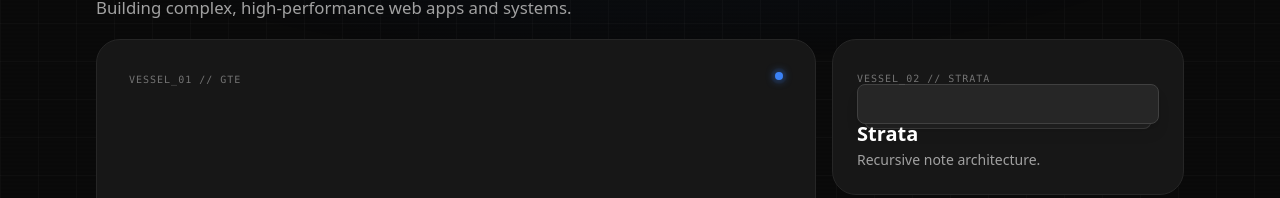
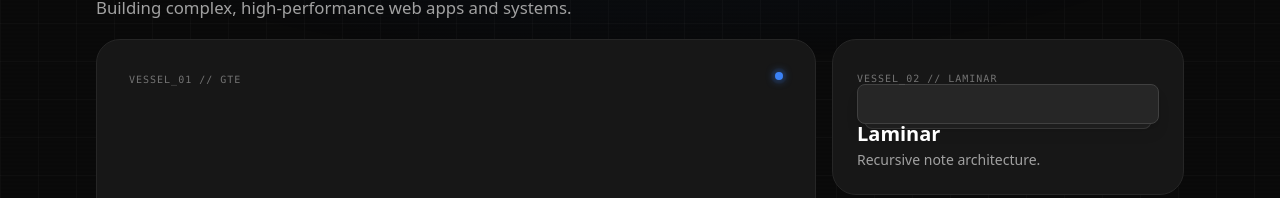
Before and after one commit to amaaxx/horcrux, a Next.js app in the folder frontend/: page / in a window 1280 px wide. Shown: the part 167-365 px from the top of the page. Built offline with nearby package versions, Linux system fonts and the light colour scheme.

Commit message:
refactor: update deployment links

```diff
--- a/frontend/app/page.tsx
+++ b/frontend/app/page.tsx
@@ -164,13 +164,13 @@ export default function Home() {
           </Link>
 
           {/* VESSEL 02 */}
-          <Link href="/vessel/strata" className="block h-full">
+          <Link href="/vessel/Laminar" className="block h-full">
             <SpotlightCard
               variants={item}
               className="relative overflow-hidden bg-surface border border-border rounded-2xl md:rounded-3xl p-3 md:p-6 h-full flex flex-col transition-all duration-300 hover:border-neutral-600 hover:shadow-[0_0_45px_-8px_rgba(59,130,246,0.22)] active:scale-[0.99] group"
             >
               <div className="relative z-20 flex-none shrink-0">
-                <span className="font-mono text-[8px] md:text-[10px] text-neutral-500 tracking-widest uppercase">Vessel_02 // Strata</span>
+                <span className="font-mono text-[8px] md:text-[10px] text-neutral-500 tracking-widest uppercase">Vessel_02 // Laminar</span>
               </div>
 
               <div className="relative w-full flex items-center justify-center flex-1 min-h-0 my-2 md:my-4">
@@ -180,7 +180,7 @@ export default function Home() {
               </div>
 
               <div className="relative z-20 flex-none shrink-0">
-                <h2 className="text-sm md:text-xl font-bold mb-0.5 group-hover:text-accent transition-colors duration-300">Strata</h2>
+                <h2 className="text-sm md:text-xl font-bold mb-0.5 group-hover:text-accent transition-colors duration-300">Laminar</h2>
                 <p className="text-neutral-400 text-[10px] md:text-sm">Recursive note architecture.</p>
               </div>
             </SpotlightCard>
--- a/frontend/app/vessel/[slug]/page.tsx
+++ b/frontend/app/vessel/[slug]/page.tsx
@@ -26,13 +26,13 @@ const vesselData: Record<string, VesselProject> = {
     solution: "By implementing a strict Retrieval-Augmented Generation (RAG) pipeline, we anchor the LLM's generative capabilities to a deterministic vector database, ensuring zero-hallucination outputs based solely on verified internal documents.",
     stack: ["Python", "Vector DB", "FastAPI", "Next.js"],
     links: {
-      live: "https://your-deployment-url.com",
+      live: "halkill.vercel.app",
       github: "https://github.com/amaaxx/halkill"
     },
     telemetry: { status: "Active", version: "v1.2.4", buildHash: "0x8F9A2C" }
   },
-  "strata": {
-    title: "Strata",
+  "Laminar": {
+    title: "Laminar",
     subtitle: "Recursive Note Architecture",
     problem: "Standard note-taking applications rely on rigid folder structures or chaotic tagging systems, creating friction when organizing deeply nested or interconnected thoughts.",
     solution: "Engineered a full-stack digital workspace utilizing a recursive data model. This allows for infinite nesting of folders and notes, powered by a robust PostgreSQL backend and a highly responsive React/Tailwind frontend.",
@@ -50,7 +50,7 @@ const vesselData: Record<string, VesselProject> = {
     solution: "Developed and deployed a secure, high-performance portal directly onto the RailNet intranet. The system includes an automated architecture capable of managing data and interactions for over 5,000 employees.",
     stack: ["Enterprise Tech", "Automated Engines", "RailNet"],
     links: {
-      live: "https://blw.indianrailways.gov.in",
+      live: "https://indian-railways-six.vercel.app/",
       github: "https://github.com/amaaxx/indian-railways"
     },
     telemetry: { status: "Deployed", version: "v2.0.0-LTS", buildHash: "0xRAILNET" }
```
